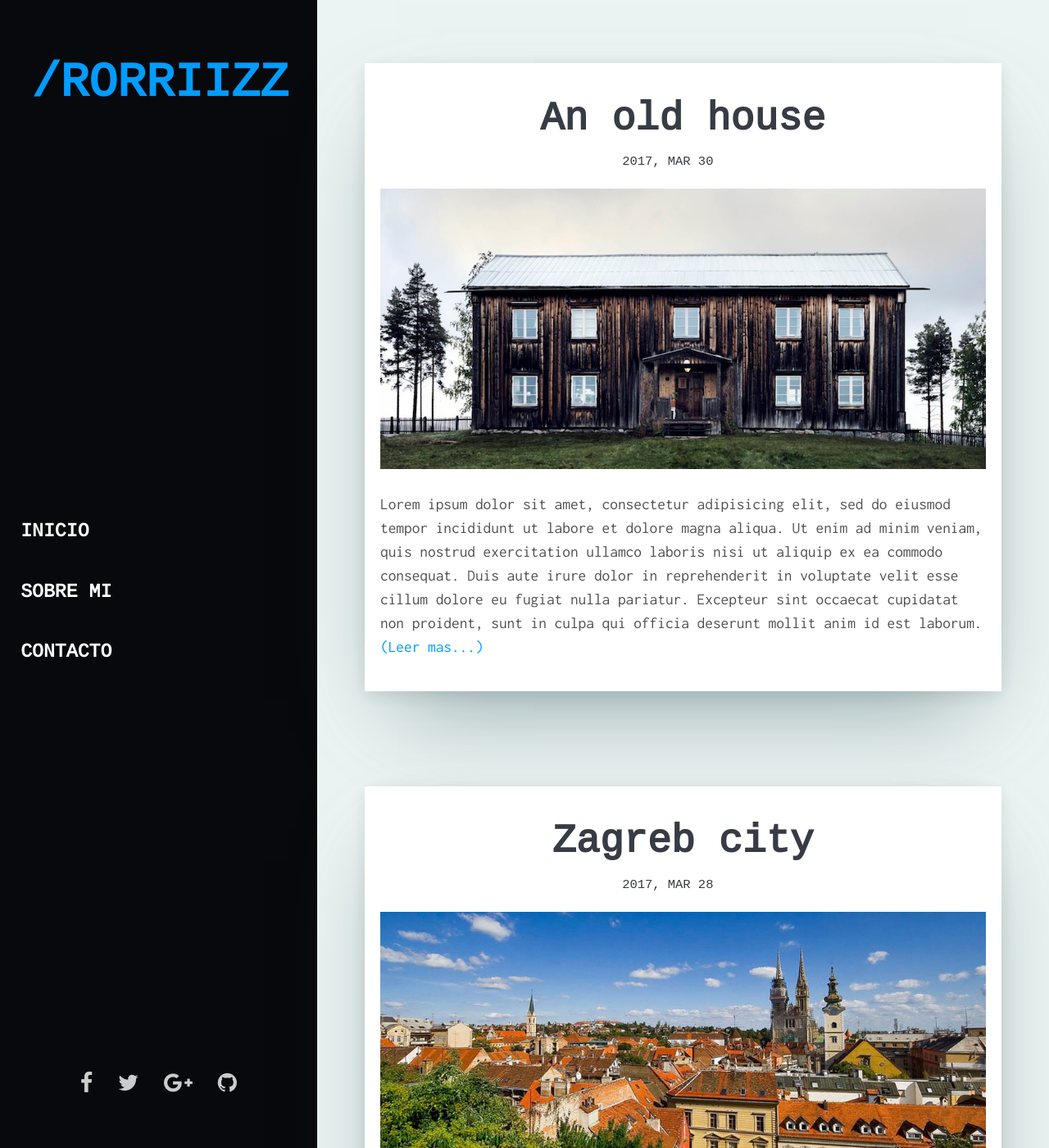
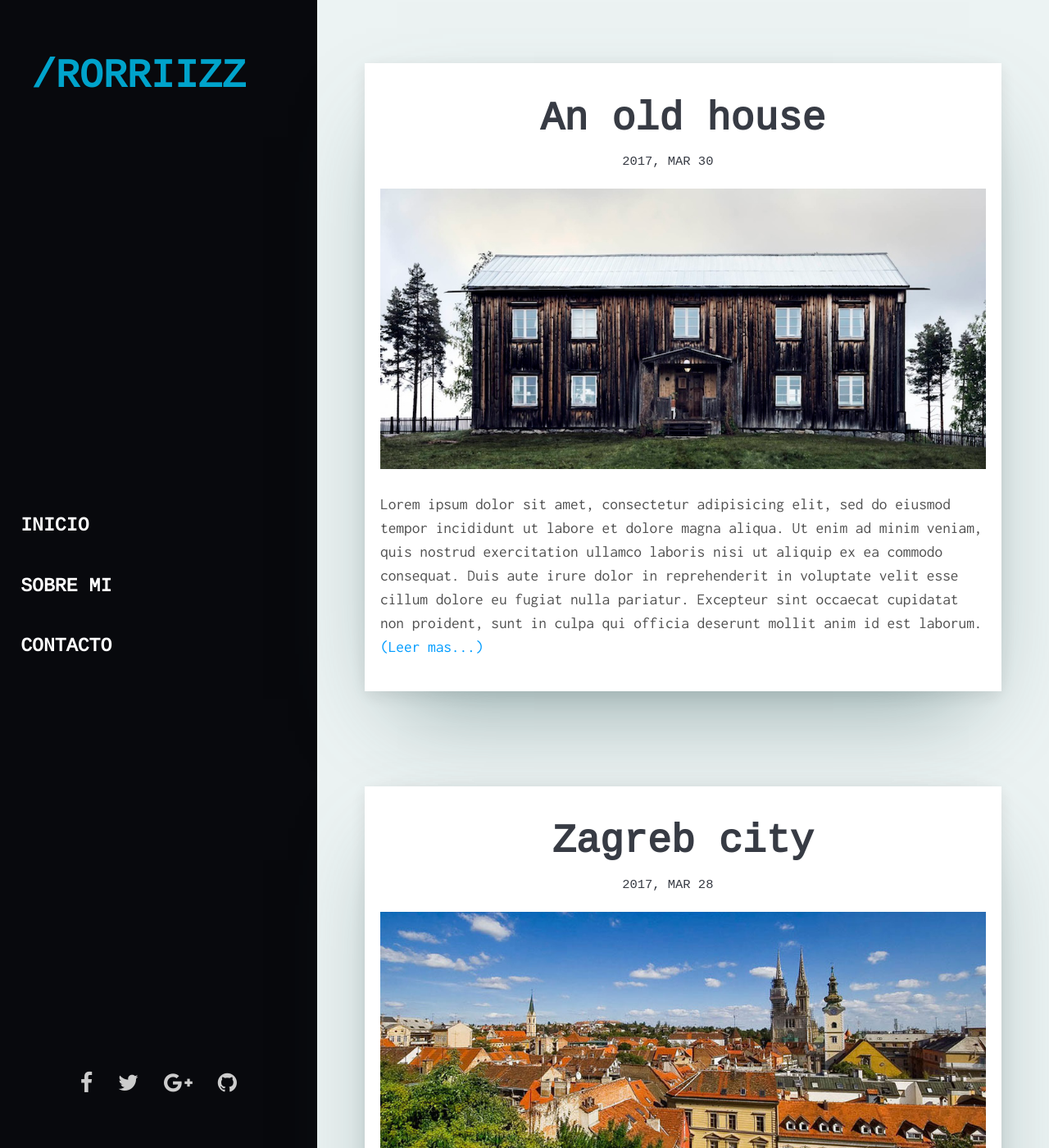
Before and after one commit to rorriizz/rorriizz.github.io, a Jekyll site: the page built from index.html, in a window 1280 px wide and 1400 px high. Shown: the whole window at 82% size. Built offline with Jekyll 4.4.1, drawn with Linux system fonts in a browser that asks for light colours; some web fonts are replaced; the list of posts is cut into pages by our own code.

Commit message:
Update assets/css/main.css

```diff
--- a/assets/css/main.css
+++ b/assets/css/main.css
@@ -874,10 +874,10 @@ pre code {
 
 .sidebar-logo .logo {
   font-family: "Cousine",monospace;
-  color: #009CFF;
+  color: #00a3cb;
   text-transform: uppercase;
   text-decoration: none;
-  font-size: 3rem;
+  font-size: 2.5rem;
   font-weight: 700;
 }
 
```
